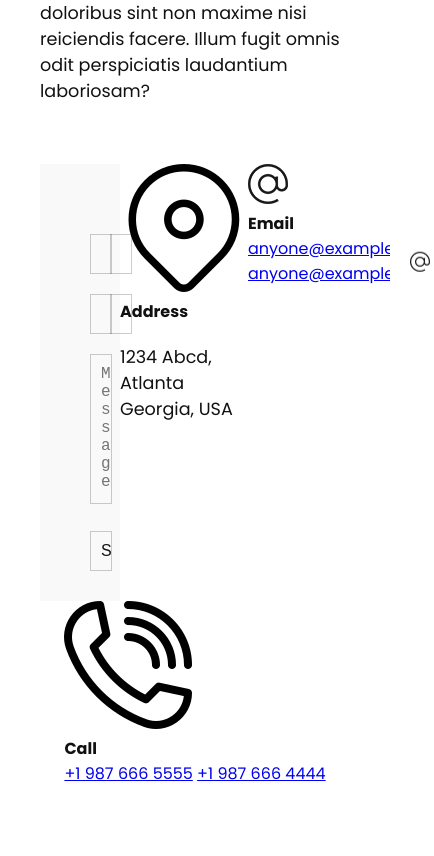
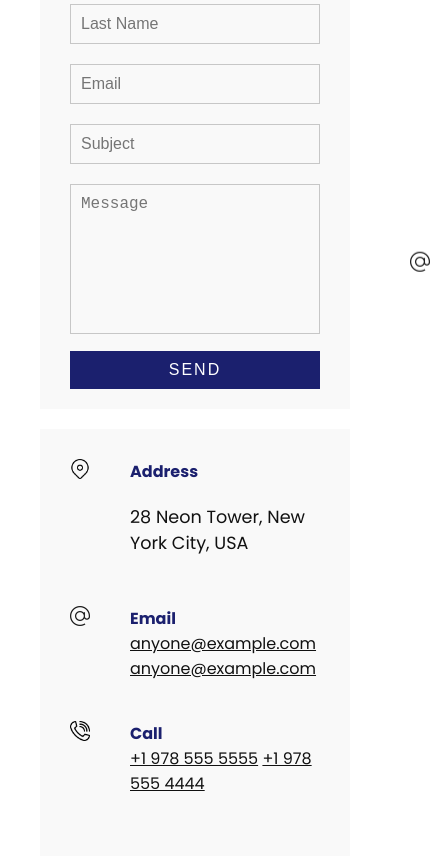
Before and after one commit to dewhallez/Creative_Agency, a plain HTML site: page contact.html in a window 390 px wide. Shown: the part 537-1393 px from the top of the page, 434 px wide, since content can reach past the window. Before the commit the page ends 1323 px from the top, so only its background shows below. Drawn offline with Linux system fonts and the light colour scheme.

Commit message:
update css file

```diff
--- a/contact.html
+++ b/contact.html
@@ -1,14 +1,12 @@
 <!DOCTYPE html>
 <html lang="en">
-
   <head>
-    <meta charset="UTF-8">
+    <meta charset="UTF-8" />
     <meta http-equiv="X-UA-Compatible" content="IE=edge" />
     <meta name="viewport" content="width=device-width, initial-scale=1.0" />
     <link rel="stylesheet" href="css/style.css" />
     <title>Creative Agency</title>
   </head>
-
   <body>
     <header>
       <div class="logo">Creative Agency</div>
@@ -21,7 +19,6 @@
           <li><a href="contact.html">Contact</a></li>
         </ul>
         <div class="social-bar">
-
           <ul>
             <li>
               <a href="https://facebook.com">
@@ -48,15 +45,11 @@
 
     <section>
       <div class="title">
-            <h1>Contact US</h1>
+        <h1>Contact us</h1>
         <p>
-                Lorem ipsum dolor sit amet consectetur, adipisicing elit.
-                Numquam laborum ea magnam harum possimus ut,
-                corrupti libero provident debitis accusantium aliquam ad totam facilis
-                repellendus cumque nisi autem laboriosam necessitatibus eius amet laudantium nostrum architecto.
-                Harum labore ab commodi, delectus iusto nostrum expedita perspiciatis i
-                psum animi doloribus sint non maxime nisi reiciendis facere.
-                Illum fugit omnis odit perspiciatis laudantium laboriosam?
+          Lorem ipsum dolor, sit amet consectetur adipisicing elit. Doloribus
+          iusto molestias accusamus rem nobis est, et laborum harum doloremque
+          nemo non, minima quos totam labore
         </p>
       </div>
       <div class="contact">
@@ -85,41 +78,40 @@
             </div>
             <div class="row">
               <div class="input100">
-                            <input type="submit" value="Send">
+                <input type="submit" value="Send" />
               </div>
             </div>
           </form>
         </div>
+
         <div class="contact-info">
           <div class="info-box">
-                    <img src="images/address.png" class="contact-icon" alt="">
+            <img src="images/address.png" class="contact-icon" alt="" />
             <div class="details">
               <h4>Address</h4>
-                        <P>1234 Abcd, Atlanta Georgia, USA</P>
-                    </div>
+              <p>28 Neon Tower, New York City, USA</p>
             </div>
           </div>
           <div class="info-box">
-                <img src="images/email.png" class="contact-icon" alt="">
+            <img src="images/email.png" class="contact-icon" alt="" />
             <div class="details">
               <h4>Email</h4>
               <a href="mailto:anyone@example.com">anyone@example.com</a>
               <a href="mailto:anyone@example.com">anyone@example.com</a>
             </div>
           </div>
-        </div>
           <div class="info-box">
-            <img src="images/call.png" class="contact-icon" alt="">
+            <img src="images/call.png" class="contact-icon" alt="" />
             <div class="details">
               <h4>Call</h4>
-                <a href="tel:+19876665555">+1 987 666 5555</a>
-                <a href="tel:+19876664444">+1 987 666 4444</a>
+              <a href="tel:+19785555555">+1 978 555 5555</a>
+              <a href="tel:+19784444444">+1 978 555 4444</a>
             </div>
           </div>
         </div>
       </div>
     </section>
+
     <script src="js/script.js"></script>
   </body>
-
 </html>
--- a/css/style.css
+++ b/css/style.css
@@ -2,6 +2,7 @@
 
 :root {
     --primary-color: #f60f20;
+    --secondary-color: #1b206e;
 }
 /* BASE STYLES */
 
@@ -177,7 +178,7 @@ section.home {
     font-size: 24px;
     font-weight: 500;
     margin-top: 20px;
-    color: #1b206e;
+    color: var(--secondary-color);
 }
 .services .service .icon img {
     max-width: 100px;
@@ -275,9 +276,8 @@ section.home {
     height: 150px;
 }
 
-.contact-form .row input
-[type='submit'] {
-    background-color: #1b206e;
+.contact-form .row input[type='submit'] {
+    background-color: var(--secondary-color);
     color: #fff;
     margin: 0;
     text-transform: uppercase;
@@ -287,6 +287,31 @@ section.home {
     cursor: pointer;
 }
 
+.contact-info {
+    width: 350px;
+    background: #f9f9f9;
+    padding: 60px 40px 20px;
+}
+
+.contact-info .info-box {
+    display: flex;
+    align-items: flex-start;
+    margin-bottom: 40px;
+}
+
+.contact-info .info-box .contact-icon {
+    width: 20px;
+    margin-right: 40px;
+  }
+
+  .contact-info .info-box .details h4 {
+    color: var(--secondary-color);
+  }
+
+  .contact-info .info-box .details p,
+  .contact-info .info-box .details a {
+    color: #111;
+  }
 
 @media (max-width: 1068px){
     .home-img {
@@ -307,6 +332,31 @@ section.home {
     .services {
         grid-template-columns: repeat(2, 1fr);
     }
+    .contact {
+        flex-direction: column;
+    }
+
+    .contact-form {
+        width: 100%;
+        padding: 30px 30px 20px;
+    }
+
+    .contact-form .row {
+        flex-direction: column;
+    }
+
+    .contact-form .input50,
+    .contact-form .input100 {
+        width: 100%;
+        margin: 0;
+    }
+
+    .contact-info {
+        width: 100%;
+        margin-top: 20px;
+        padding: 30px 30px 20px;
+
+    }
 }
 @media (max-width: 768px) {
     .services {
```
Lines whose indentation alone changed are shown as unchanged.
